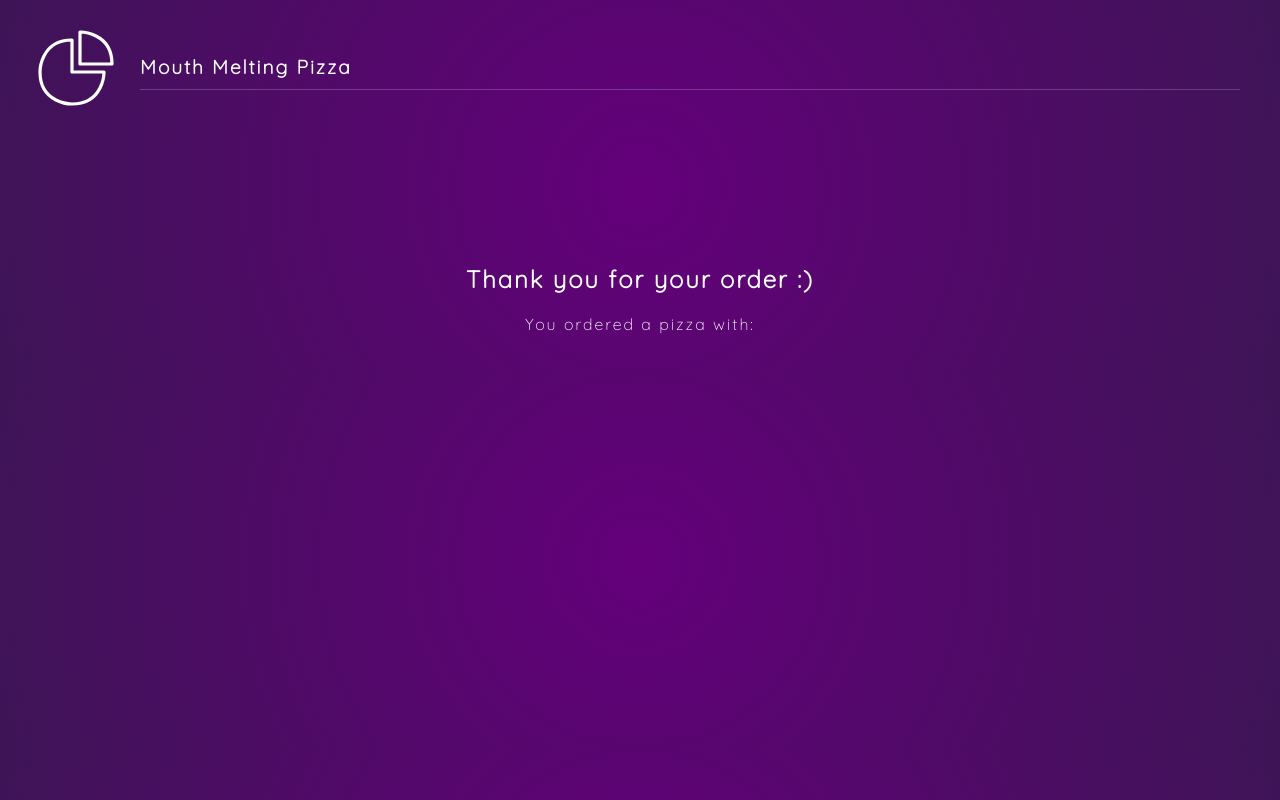
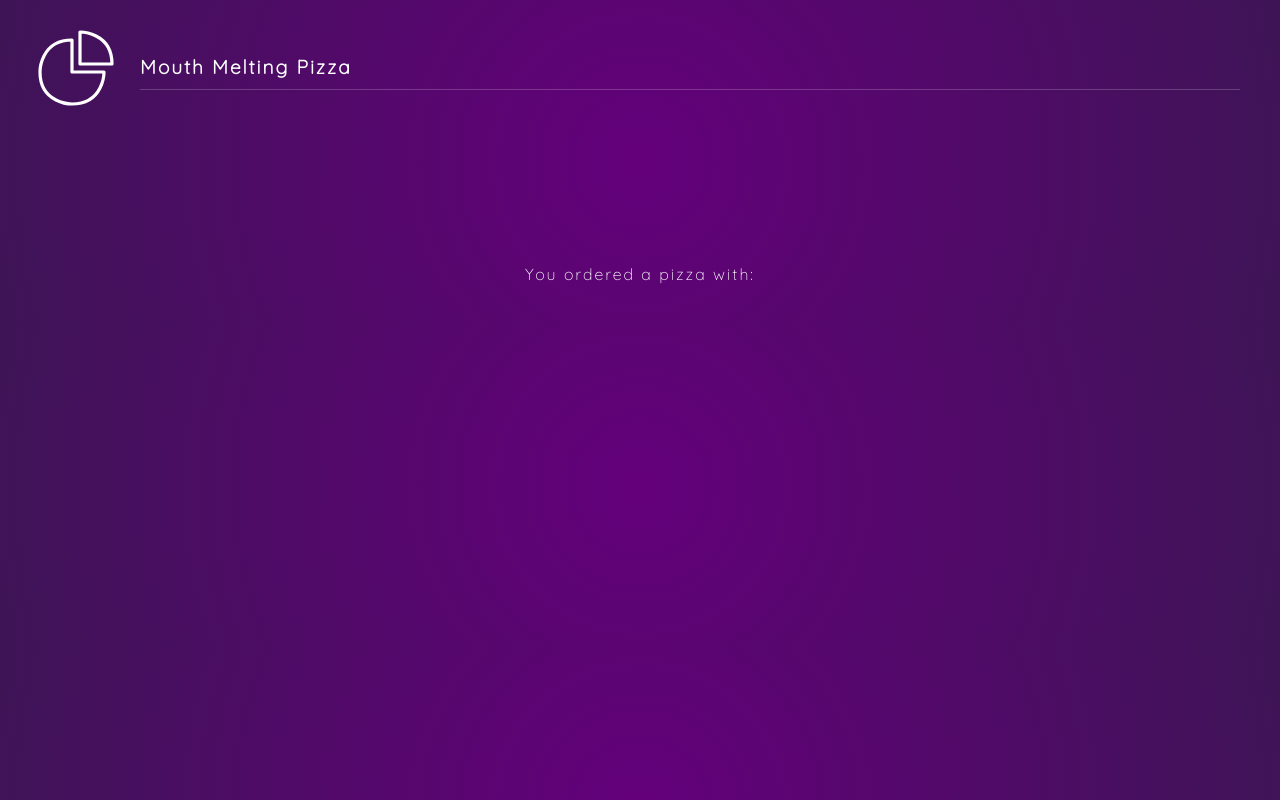
Before and after one commit to dev-Danialw/react_framer_motion, a React (Vite) app: page /order in a window 1280 px wide. Built offline with nearby package versions, Linux system fonts and the light colour scheme.

Commit message:
animate presence

```diff
--- a/src/components/Order.jsx
+++ b/src/components/Order.jsx
@@ -1,5 +1,5 @@
-import React from "react";
-import { motion } from "framer-motion";
+import React, { useState } from "react";
+import { AnimatePresence, motion } from "framer-motion";
 
 const containerVarient = {
   hidden: {
@@ -29,6 +29,11 @@ const childVarient = {
 };
 
 const Order = ({ pizza }) => {
+  const [showTitle, setShowTitle] = useState(true);
+  setTimeout(() => {
+    setShowTitle(false);
+  }, 4000);
+
   return (
     <motion.div
       className="container order"
@@ -36,7 +41,12 @@ const Order = ({ pizza }) => {
       initial="hidden"
       animate="visible"
     >
-      <h2>Thank you for your order :)</h2>
+      <AnimatePresence>
+        {showTitle && (
+          <motion.h2 exit={{ y: -1000 }}>Thank you for your order 😊</motion.h2>
+        )}
+      </AnimatePresence>
+
       <motion.p variants={childVarient}>
         You ordered a {pizza.base} pizza with:
       </motion.p>
```
